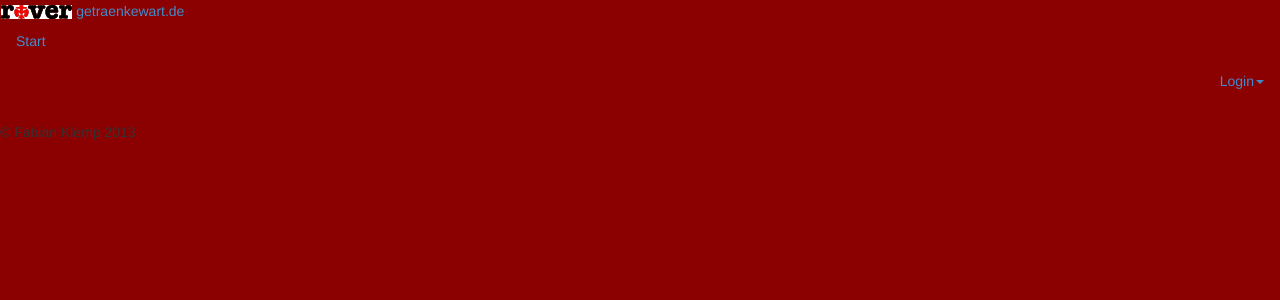
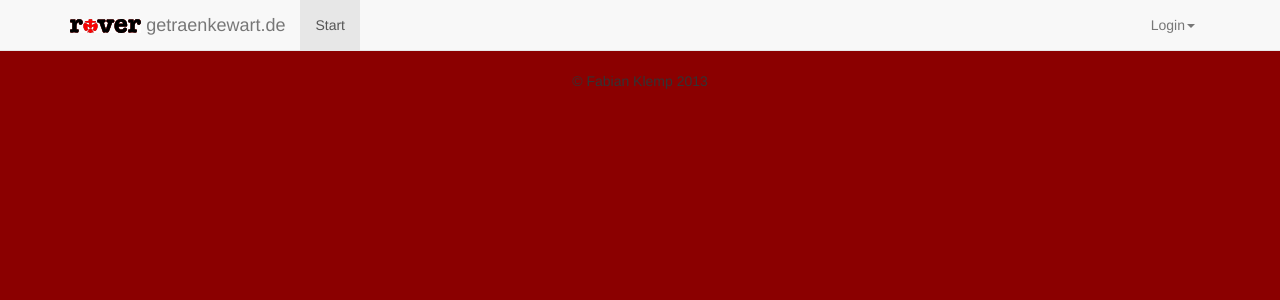
Before and after one commit to Faerbit/getraenkewart.de, a Django app: template getraenkewart/templates/getraenkewart/base.html in a window 1280 px wide. Shown: the top 300 px of the page. Run offline with Django 3.2, Linux system fonts and the light colour scheme; the template is opened without the code that fills it, so the values that code supplies are empty.

Commit message:
Updated the base to fit Bootstrap 3; Got Login button working.

```diff
--- a/getraenkewart/templates/getraenkewart/base.html
+++ b/getraenkewart/templates/getraenkewart/base.html
@@ -7,46 +7,53 @@
 	<title>getraenkewart.de - Homepage der Rover DPSG Stamm Kohlscheid I</title>
     <link rel = "stylesheet" type  = "text/css" href = "{% static 'css/bootstrap.min.css' %}"/>
     <link rel = "stylesheet" type  = "text/css" href = "{% static 'css/style.css' %}"/>
+    <script src="{% static 'js/jquery.min.js' %}" type="text/javascript"></script>
     <script src="{% static 'js/bootstrap.min.js' %}" type="text/javascript"></script>
-<script src="{% static 'js/jquery.min.js' %}" type="text/javascript"></script>
 	<link rel="shortcut icon" type = "image/svg+xml" href = "{% static 'images/dpsg_lilie.svg'%}"/>
     {% block head %}
 	{% endblock %}
 </head>
 <body>
-	<div class="navbar">
-		<div class="navbar-inner">
-			<a class="brand" href="/"><img class ="no-resize" src="{% static "images/rover.svg" %}" height="14" alt = "Rover Logo"/> getraenkewart.de</a>
-			<ul class="nav">
+	<nav class="navbar navbar-default navbar-static-top" role="navigation">
+        <div class="container">
+            <div class="navbar-header">
+                <button type="button" class="navbar-toggle" data-toggle="collapse" data-target=".navbar-collapse">
+                    <span class="icon-bar"></span>
+                    <span class="icon-bar"></span>
+                    <span class="icon-bar"></span>
+                </button>
+            </div>
+			<a class="navbar-brand" href="/"><img class ="no-resize" src="{% static "images/rover.svg" %}" height="14" alt = "Rover Logo"/> getraenkewart.de</a>
+            <div class="navbar-collapse collapse">
+			    <ul class="nav navbar-nav">
 				    <li class="active"><a href="/">Start</a></li>
 			    </ul>
-            <ul class="nav pull-right">
+                <ul class="nav navbar-nav navbar-right">
                     <li class="dropdown">
-                    <a class="dropdown-toggle" href="#" data-toggle="dropdown">Login<strong class="caret"></strong></a>
-                    <div class="dropdown-menu" style="padding: 15px; padding-bottom: 0px;">
+                        <a class="dropdown-toggle" href="#" data-toggle="dropdown">Login<b class="caret"></b></a>
+                        <ul class="dropdown-menu">
+                            <div class="container" style="width: 300px;">
                             <form action="{% url 'login' %}" method="post" accept-charset="utf-8">
                             {% csrf_token %}
-                            <input id="user_username" style="margin-bottom: 15px;" type="text" name="user[username]" size="30" />
-                            <input id="user_password" style="margin-bottom: 15px;" type="password" name="user[password]" size="30" />
-                            <input class="btn btn-primary" style="clear: left; width: 100%; height: 32px; font-size: 13px;" type="submit" name="commit" value="Login" />
-                            <!--script type="text/javascript">
-                                $(function() {
-                                // Setup drop down menu
-                                $('.dropdown-toggle').dropdown();
+                                <div class="form-group">
+                                    <input id="user_username" type="text" placeholder="Benutzername" class="form-control"/>
+                                </div>
+                                <div class="form-group">
+                                    <input id="user_password" type="password" placeholder="Passwort" class="form-control"/>
+                                </div>
+                                <button class="btn btn-primary" style="float:right;" type="submit" >Login</button>
 
-                                // Fix input element click problem
-                                $('.dropdown input, .dropdown label').click(function(e) {e.stopPropagation();});
-                                });"
-                            </script-->
                             </div>
+                        </ul>
                     </li>
                 </ul>
             </div>
         </div>
+	</nav>
 	{% block content %}
 	{% endblock %}
     <footer>
-        <p>&copy; Fabian Klemp 2013</p>
+        <p align="center">&copy; Fabian Klemp 2013</p>
     </footer>
 </body>
 </html>
--- a/static/css/style.css
+++ b/static/css/style.css
@@ -6,7 +6,7 @@ img.no-resize {
 	max-height:14px;
 }
 
-.navbar-inner {
+/*.navbar-inner {
     background-image: -moz-linear-gradient(top, #9C0606, #8A0404);
     background-image: darkred;
-}
+}*/
```
Lines whose indentation alone changed are shown as unchanged.
